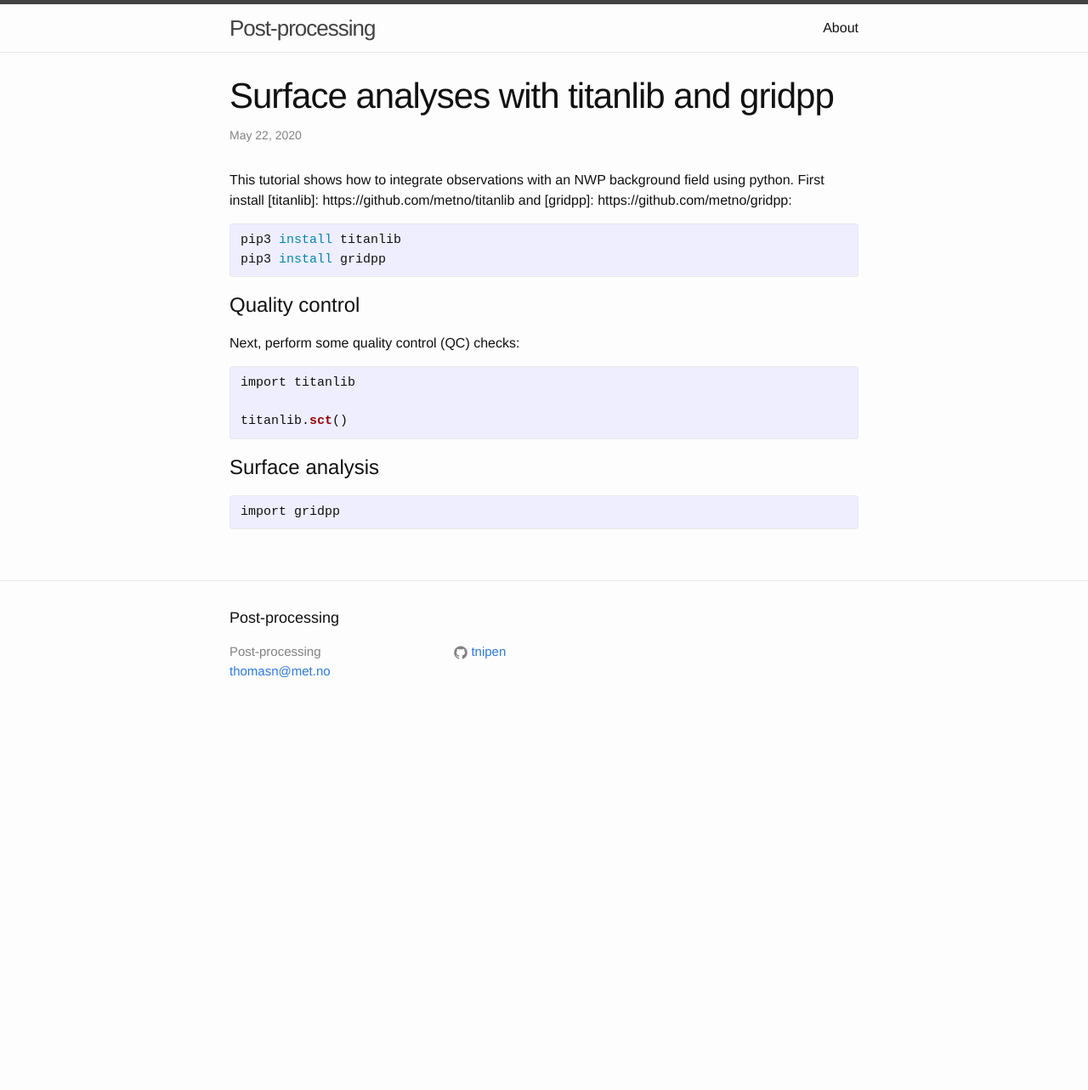
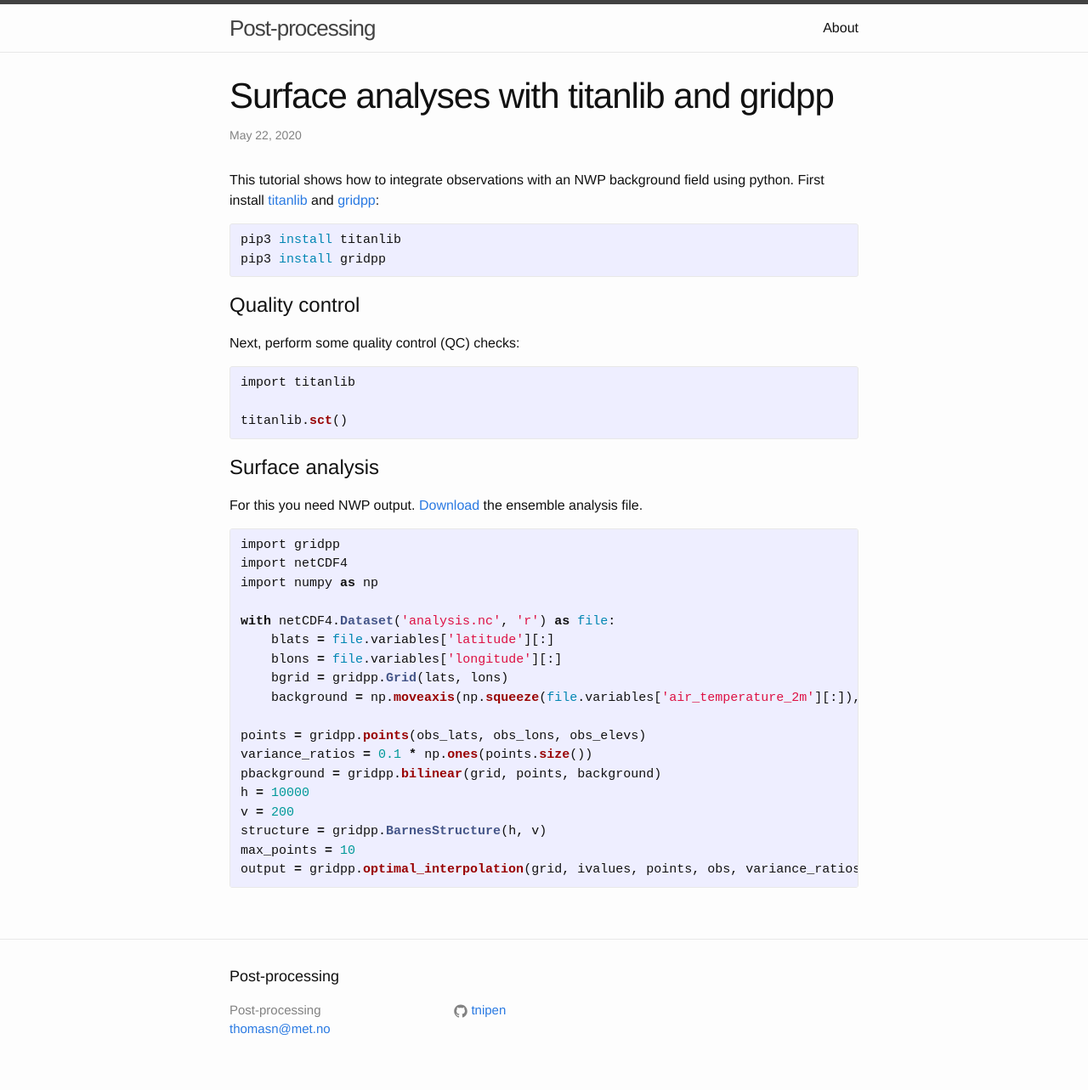
Before and after one commit to tnipen/tnipen.github.io, a Jekyll site: the page built from _posts/2020-05-22-titanlib-gridpp.markdown, in a window 1280 px wide. Shown: the whole page at 85% size. Built offline with Jekyll 4.4.1, drawn with Linux system fonts in a browser that asks for light colours; before the commit the page ends 900 px from its top, so only the background shows below that.

Commit message:
Added gridpp code

```diff
--- a/_posts/2020-05-22-titanlib-gridpp.markdown
+++ b/_posts/2020-05-22-titanlib-gridpp.markdown
@@ -6,7 +6,7 @@
 ---
 
 This tutorial shows how to integrate observations with an NWP background field using python. First install
-[titanlib]: https://github.com/metno/titanlib and [gridpp]: https://github.com/metno/gridpp:
+[titanlib](https://github.com/metno/titanlib) and [gridpp](https://github.com/metno/gridpp):
 
 {% highlight bash %}
 pip3 install titanlib
@@ -25,6 +25,25 @@
 
 # Surface analysis
 
+For this you need NWP output. [Download](https://thredds.met.no//thredds/fileServer/metusers/thomasn/gridpp/analysis.nc) the ensemble analysis file.
+
 {% highlight python %}
 import gridpp
+import netCDF4
+import numpy as np
+
+with netCDF4.Dataset('analysis.nc', 'r') as file:
+    blats = file.variables['latitude'][:]
+    blons = file.variables['longitude'][:]
+    bgrid = gridpp.Grid(lats, lons)
+    background = np.moveaxis(np.squeeze(file.variables['air_temperature_2m'][:]), 0, 2)
+
+points = gridpp.points(obs_lats, obs_lons, obs_elevs)
+variance_ratios = 0.1 * np.ones(points.size())
+pbackground = gridpp.bilinear(grid, points, background)
+h = 10000
+v = 200
+structure = gridpp.BarnesStructure(h, v)
+max_points = 10
+output = gridpp.optimal_interpolation(grid, ivalues, points, obs, variance_ratios, pbackground, max_points)
 {% endhighlight %}
```
